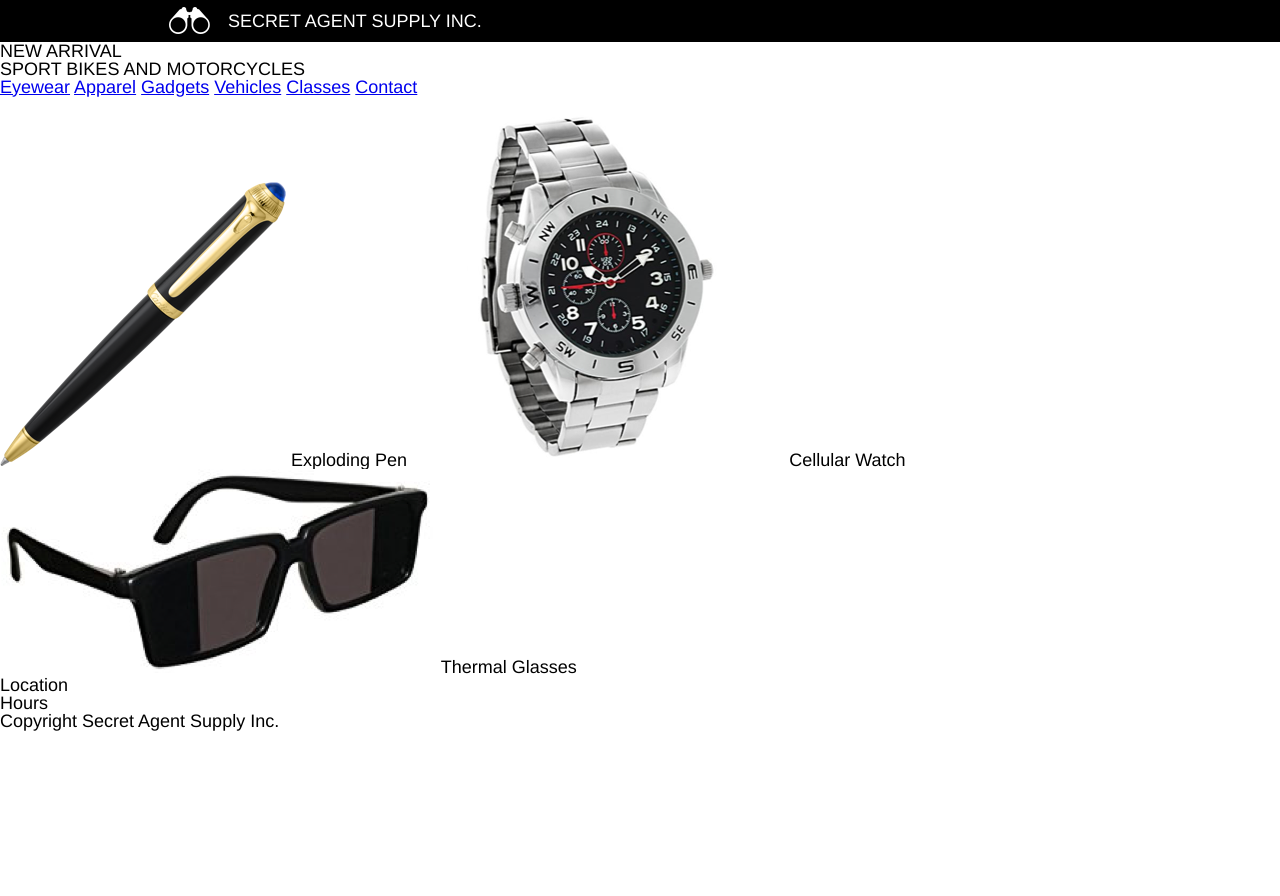
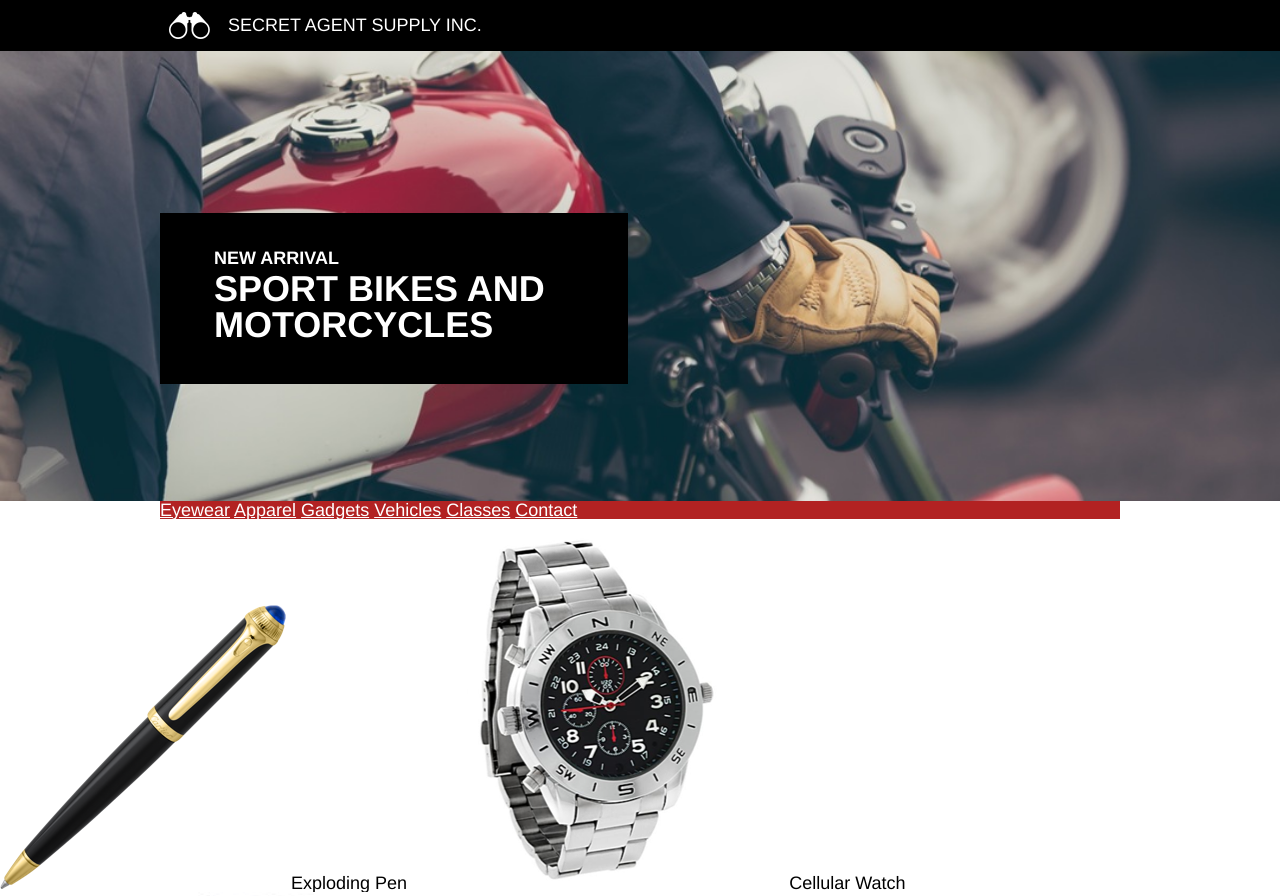
Before and after one commit to jridley11/SecretAgentSupply, a plain HTML site: page index.html in a window 1280 px wide. Shown: the top 896 px of the page. Before the commit the page ends 800 px from the top, so only its background shows below. Drawn offline with Linux system fonts and the light colour scheme.

Commit message:
Complete Main Section.

```diff
--- a/index.html
+++ b/index.html
@@ -14,12 +14,16 @@
       </div>
     </header>
     <!-- Main Section -->
-    <div>
-      <p>NEW ARRIVAL</p>
-      <h1>SPORT BIKES AND MOTORCYCLES</h1>
+    <div class="main-section">
+      <div class="container">
+        <div class="headline">
+          <h4>NEW ARRIVAL</h4>
+          <h1>SPORT BIKES AND MOTORCYCLES</h1>
+        </div>
+      </div>
     </div>
     <!-- Nav Section -->
-    <nav>
+    <nav class="container">
       <span><a href="#">Eyewear</a></span>
       <span><a href="#">Apparel</a></span>
       <span><a href="#">Gadgets</a></span>
--- a/resources/css/style.css
+++ b/resources/css/style.css
@@ -9,6 +9,11 @@ html {
   width: 960px;
   margin: 0 auto;
 }
+
+div {
+  display:block;
+}
+
 /* Header Section */
 header {
   display: flex;
@@ -20,7 +25,8 @@ header {
 header .container {
   display: flex;
   align-items: center;
-
+  padding-top: 0.66rem;
+  padding-bottom: 0.66rem;
 }
 
 header img {
@@ -30,16 +36,56 @@ header img {
 }
 
 header span {
-  margin-top: 0.66rem;
-  margin-bottom: 0.66rem;
+
   font-size: 1rem;
   color: white;
 }
 
 /* Main Section */
+.main-section {
+  background: url("../images/main-background-image.jpeg");
+  background-repeat: no-repeat;
+  background-position: center;
+  background-size: cover;
+  height: 25rem;
+}
 
+.headline {
+  background-color: black;
+  color: white;
+  width: 20rem;
+  padding: 2rem 3rem;
+  position: relative;
+  top: 9rem;
+}
+
+.headline h1 {
+  font-size: 2rem;
+  margin: 0.25rem 0;
+}
+
+h4 {
+  display: block;
+}
+
+h1, h4 {
+  font-weight: bold;
+}
 
 /* Nav Section */
+nav {
+  background-color: firebrick;
+  color: white;
+}
+
+nav span {
+  margin: 0.75rem 0;
+}
+
+a {
+  color: white;
+}
+
 /* Product Section */
 /* Location Section */
 /* Hours Section */
```
